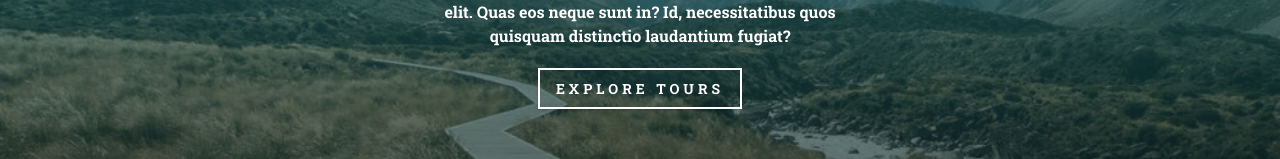
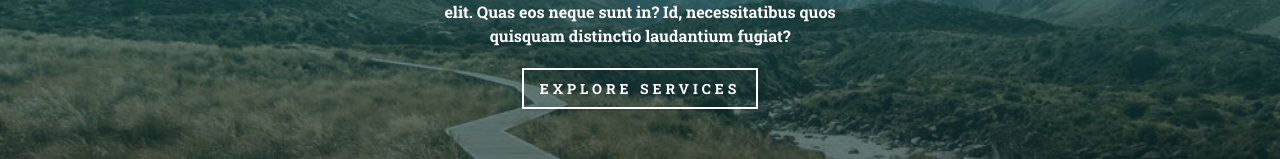
Before and after one commit to mengzhou44/demo-weather, a Next.js app: page / in a window 1280 px wide. Shown: the part 396-555 px from the top of the page. Built offline with nearby package versions, Linux system fonts and the light colour scheme.

Commit message:
navigate from the  home page

```diff
--- a/components/home/hero.js
+++ b/components/home/hero.js
@@ -1,7 +1,10 @@
 import styles from './hero.module.css';
 import { memo } from 'react';
+import Link from 'next/link';
+import { useDevice } from '../../hooks/use-device';
+import { scrollToSection } from '../../utils/scroll-to-section';
 const Hero = () => {
-
+  const device = useDevice();
   return (
     <section id="home" className={styles.hero}>
       <div className="container">
@@ -11,13 +14,14 @@ const Hero = () => {
           neque sunt in? Id, necessitatibus quos quisquam distinctio laudantium
           fugiat?
         </p>
-        <a
-          href="#tours"
-          className="scroll-link btn btn-white"
-        >
-          {' '}
-          explore tours
-        </a>
+        <Link href="/#services">
+          <a
+            className="scroll-link btn btn-white"
+            onClick={(e) => scrollToSection(e, device)}
+          >
+            explore services
+          </a>
+        </Link>
       </div>
     </section>
   );
--- a/utils/scroll-to-section.js
+++ b/utils/scroll-to-section.js
@@ -8,12 +8,13 @@ export function scrollToSection(e, device) {
   let position = element.offsetTop - navHeight;
 
   if (device !== 'large') {
+    const linksContainer = document.getElementById('links');
+    if (linksContainer !== null) {
+      const linksContainerHeight =
+        linksContainer?.getBoundingClientRect()?.height ?? 0;
 
-    const linksContainer = document.getElementById('links');
-    const linksContainerHeight =
-      linksContainer?.getBoundingClientRect()?.height ?? 0;
-
-    position += linksContainerHeight + 110;
+      position += linksContainerHeight + 110;
+    }
   }
 
   window.scrollTo({
```
